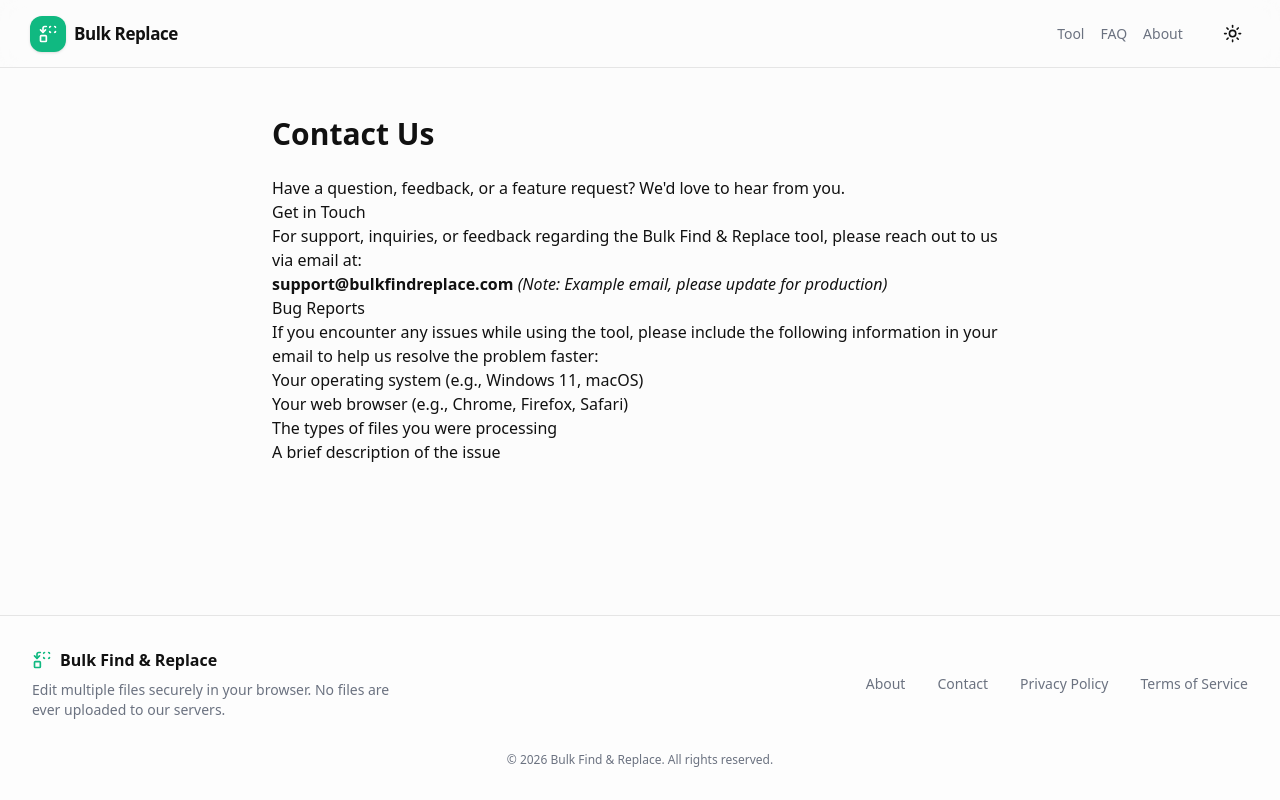
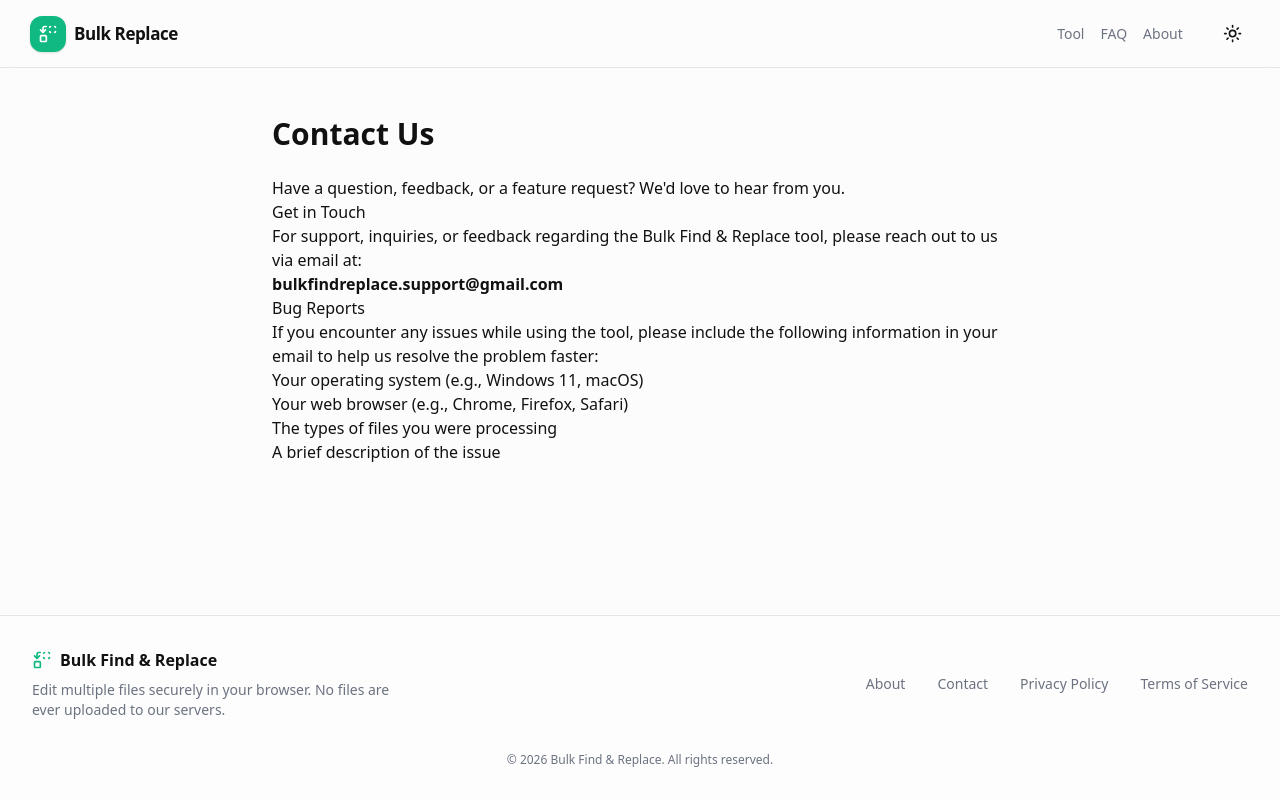
Before and after one commit to Navneetthukrul/bulk-find-replace, a Next.js app: page /contact in a window 1280 px wide. Built offline with nearby package versions, Linux system fonts and the light colour scheme.

Commit message:
Added support email id in contact us page

```diff
--- a/src/app/contact/page.tsx
+++ b/src/app/contact/page.tsx
@@ -17,7 +17,7 @@ export default function ContactPage() {
 
       <h2>Get in Touch</h2>
       <p>For support, inquiries, or feedback regarding the Bulk Find & Replace tool, please reach out to us via email at:</p>
-      <p><strong>support@bulkfindreplace.com</strong> <em>(Note: Example email, please update for production)</em></p>
+      <p><strong><a href="mailto:bulkfindreplace.support@gmail.com">bulkfindreplace.support@gmail.com</a></strong></p>
 
       <h2>Bug Reports</h2>
       <p>If you encounter any issues while using the tool, please include the following information in your email to help us resolve the problem faster:</p>
```
